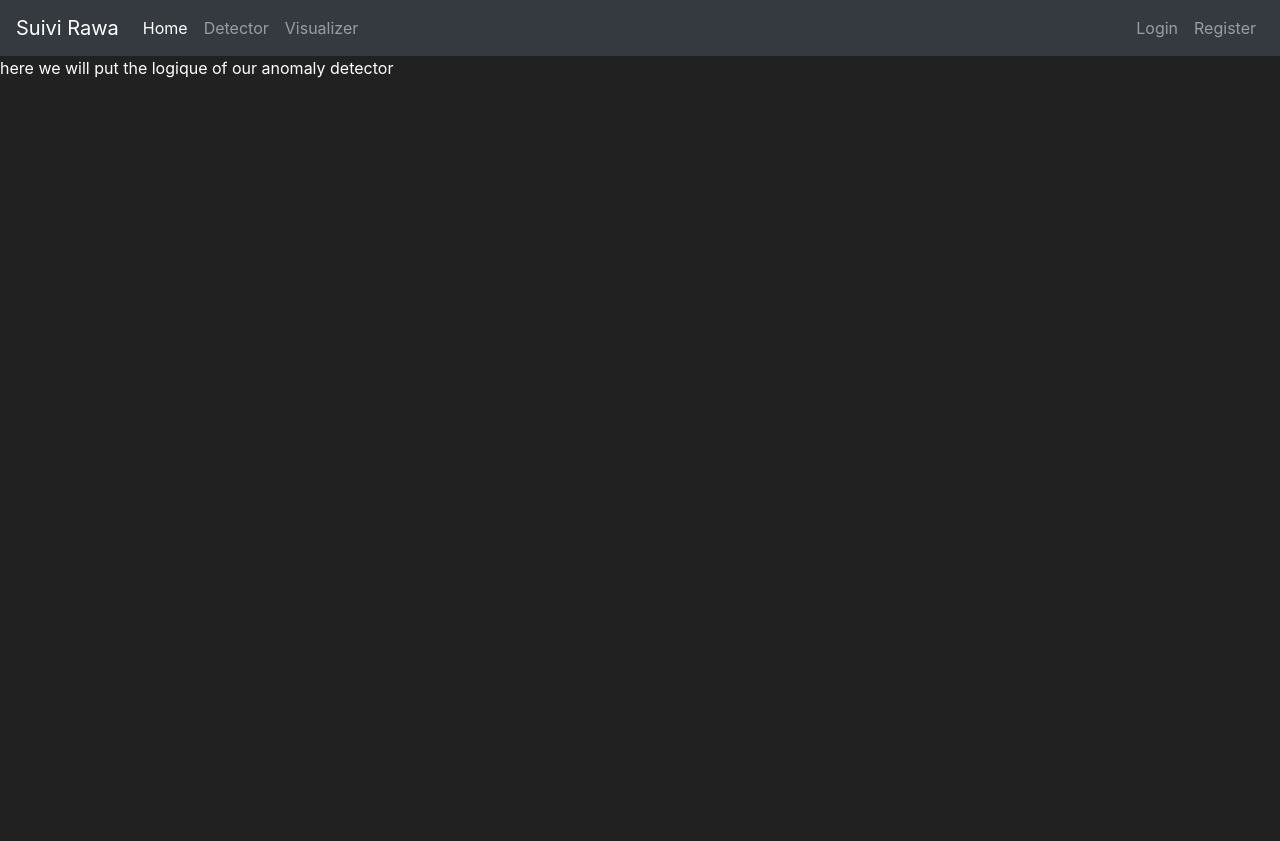
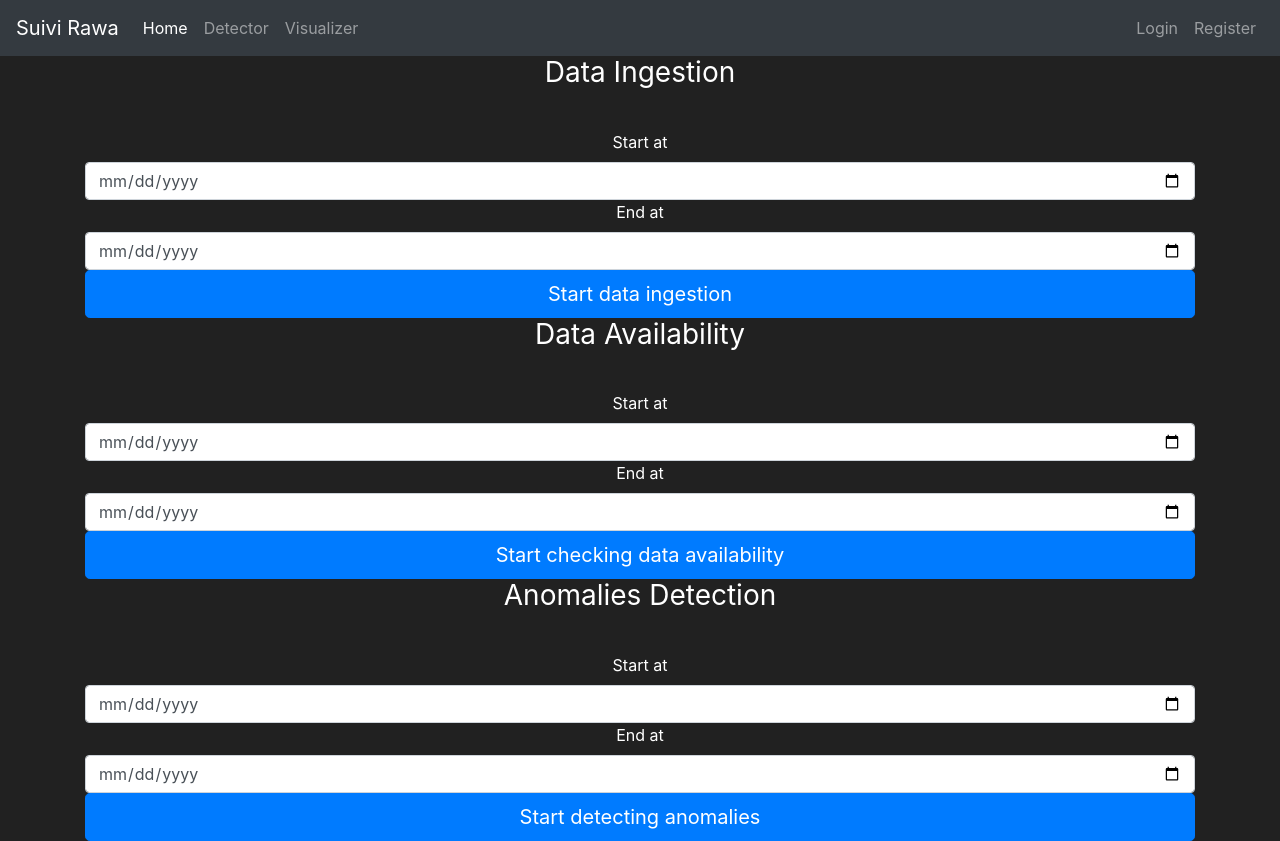
Before and after one commit to lahoucinemkh/Energe_overconsumption_detection_v2, a Flask app: template src/anomalyDetector/templates/detector.html in a window 1280 px wide. Before the commit the page ends 78 px from the top, so only its background shows below. Run offline with Flask 3, Linux system fonts and the light colour scheme; the template is opened without the code that fills it: values that come from a table or form of the project are taken from there, others are empty; some libraries are stand-ins or nearby versions.

Commit message:
the page of processing data added

```diff
--- a/config/config.yaml
+++ b/config/config.yaml
@@ -1,2 +1,8 @@
+artifacts_root: artifacts
+
 data_ingestion:
   token_URL: https://auth.greenyellow.com/realms/gy-prod/protocol/openid-connect/token
+
+
+data_availability:
+  root_dir: artifacts/data_availability
--- a/src/anomalyDetector/entity/config_entity.py
+++ b/src/anomalyDetector/entity/config_entity.py
@@ -12,3 +12,7 @@ class BaseModelConfig:
     params_time_margin: float
     params_date_margin: float
     params_hours_margin: float
+
+@dataclass(frozen=True)
+class DataAvailabilityConfig:
+    root_dir: Path
--- a/src/anomalyDetector/forms.py
+++ b/src/anomalyDetector/forms.py
@@ -1,8 +1,10 @@
 from flask_wtf import FlaskForm
-from wtforms import StringField, PasswordField, SubmitField
+from wtforms import StringField, PasswordField, SubmitField, DateField
 from wtforms.validators import Length, EqualTo, Email, DataRequired, ValidationError
 from anomalyDetector.db.models import User
 from anomalyDetector.db.db import session
+
+
 
 
 class RegisterForm(FlaskForm):
@@ -27,3 +29,19 @@ class LoginForm(FlaskForm):
     username = StringField(label='User Name:', validators=[DataRequired()])
     password = PasswordField(label='Password:', validators=[DataRequired()])
     submit = SubmitField(label='Sign in')
+
+
+class DataIngestionForm(FlaskForm):
+    start_date = DateField('Start at')
+    end_date = DateField('End at')
+    submit = SubmitField('Start data ingestion')
+
+class DataAvailabilityForm(FlaskForm):
+    start_date = DateField('Start at')
+    end_date = DateField('End at')
+    submit = SubmitField('Start checking data availability')
+
+class BaseModelForm(FlaskForm):
+    start_date = DateField('Start at')
+    end_date = DateField('End at')
+    submit = SubmitField('Start detecting anomalies')
--- a/src/anomalyDetector/pipeline/stage_02_base_model.py
+++ b/src/anomalyDetector/pipeline/stage_02_base_model.py
@@ -3,7 +3,7 @@ from anomalyDetector.components.base_model import BaseModel
 from anomalyDetector import logger
 
 
-STAGE_NAME = "base model"
+STAGE_NAME = "base model stage"
 
 class BaseModelTrainingPipeline:
     def __init__(self, id, start, end, site_code, closing_hour_week, opening_hour_week, threshold, margin, closing_hour_sun, opening_hour_sun):
--- /dev/null
+++ b/src/anomalyDetector/pipeline/stage_03_data_availability.py
@@ -0,0 +1,17 @@
+from anomalyDetector.config.configuration import ConfigurationManager
+from anomalyDetector.components.data_availability import DataAvailability
+from anomalyDetector import logger
+
+STAGE_NAME = "data availability stage"
+
+class DataAvailabilityTrainingPipeline:
+    def __init__(self, start, end):
+        self.start = start
+        self.end = end
+
+
+    def main(self):
+        config = ConfigurationManager()
+        data_availability_config = config.get_data_availability_config()
+        data_availability = DataAvailability(self.start, self.end, config=data_availability_config)
+        data_availability.check_AVAILABILITY()
--- a/src/anomalyDetector/routes.py
+++ b/src/anomalyDetector/routes.py
@@ -1,7 +1,12 @@
 from anomalyDetector import app
 from flask import render_template, redirect, url_for, flash
-from anomalyDetector.db.models import User
-from anomalyDetector.forms import RegisterForm, LoginForm
+from anomalyDetector import logger
+from datetime import datetime
+from anomalyDetector.pipeline.stage_01_data_ingestion import DataIngestionTrainingPipeline
+from anomalyDetector.pipeline.stage_02_base_model import BaseModelTrainingPipeline
+from anomalyDetector.pipeline.stage_03_data_availability import DataAvailabilityTrainingPipeline
+from anomalyDetector.db.models import User, Site
+from anomalyDetector.forms import RegisterForm, LoginForm, DataIngestionForm, DataAvailabilityForm, BaseModelForm
 from anomalyDetector.db.db import session
 from flask_login import login_user, logout_user, login_required
 
@@ -11,10 +16,132 @@ from flask_login import login_user, logout_user, login_required
 def home_page():
     return render_template('home.html')
 
-@app.route('/detector')
-@login_required
+@app.route('/detector', methods=['GET', 'POST'])
+#@login_required
 def detector_page():
-    return render_template('detector.html')
+    DataIngestion = DataIngestionForm()
+    DataAvailability = DataAvailabilityForm()
+    BaseModel = BaseModelForm()
+
+    if DataIngestion.validate_on_submit():
+        sites_from_db = session.query(Site).all()
+
+        id_list=[]
+        codeRef_list=[]
+        siteRef_list =[]
+        brancheRef_list =[]
+        #noDataList=[]
+
+        start = DataIngestion.start_date.data
+        end = DataIngestion.end_date.data
+
+
+            # Iterate over the queried sites
+        for site in sites_from_db:
+            codeRef_list.append(site.site_code)
+            siteRef_list.append(site.name)
+            brancheRef_list.append(site.branch)
+            id_list.append(site.id)
+
+
+        STAGE_NAME = "Data Ingestion stage"
+        try:
+           logger.info(f">>>>>> stage {STAGE_NAME} started <<<<<<")
+           data_ingestion = DataIngestionTrainingPipeline(start, end, id_list, codeRef_list, siteRef_list, brancheRef_list)
+           data_ingestion.main()
+           logger.info(f">>>>>> stage {STAGE_NAME} completed <<<<<<\n\nx==========x")
+        except Exception as e:
+                logger.exception(e)
+                raise e
+        flash(f"Stage of data ingestion passed successfully!", category='success')
+
+    if DataIngestion.errors != {}: #If there are not errors from the validations
+        for err_msg in DataIngestion.errors.values():
+            flash(f'There was an error: {err_msg}', category='danger')
+
+    if DataAvailability.validate_on_submit():
+        start = DataAvailability.start_date.data
+        end = DataAvailability.end_date.data
+
+
+        STAGE_NAME = "Data Availability stage"
+        try:
+           logger.info(f">>>>>> stage {STAGE_NAME} started <<<<<<")
+           data_availability = DataAvailabilityTrainingPipeline(start, end)
+           data_availability.main()
+           logger.info(f">>>>>> stage {STAGE_NAME} completed <<<<<<\n\nx==========x")
+        except Exception as e:
+                logger.exception(e)
+                raise e
+        flash(f"Stage of data availability passed successfully!", category='success')
+
+    if DataIngestion.errors != {}: #If there are not errors from the validations
+        for err_msg in DataIngestion.errors.values():
+            flash(f'There was an error: {err_msg}', category='danger')
+
+    if DataIngestion.validate_on_submit():
+        start = datetime.combine(BaseModel.start_date.data, datetime.min.time())
+        end = datetime.combine(BaseModel.end_date.data, datetime.min.time())
+
+
+
+        sites_from_db = session.query(Site).all()
+
+        id_list=[]
+        codeRef_list=[]
+        fer_list = []
+        ouv_list = []
+        tal_list = []
+        marg = []
+        dfer_list = []
+        douv_list = []
+
+
+
+        # Iterate over the queried sites
+        for site in sites_from_db:
+           id_list.append(site.id)
+           codeRef_list.append(site.site_code)
+           fer_list.append(site.closing_hour_week)
+           ouv_list.append(site.opening_hour_week)
+           tal_list.append(site.winter_threshold)
+           marg.append(site.margin)
+           dfer_list.append(site.closing_hour_sun)
+           douv_list.append(site.opening_hour_sun)
+
+        for i in range(len(codeRef_list)):
+           site_code = codeRef_list[i]
+           # Définition des heures d'ouverture et de fermeture de l'entreprise
+           opening_hour_week = ouv_list[i]
+           closing_hour_week = fer_list[i]
+
+           closing_hour_sun = dfer_list[i]
+           opening_hour_sun = douv_list[i]
+
+          # Définition du talon de consommation
+           threshold = tal_list[i]
+           margin = marg[i]
+           id = id_list[i]
+
+
+           STAGE_NAME = "base model"
+           try:
+              logger.info(f"*******************")
+              logger.info(f">>>>>> stage {STAGE_NAME} started <<<<<<")
+              prepare_base_model = BaseModelTrainingPipeline(id, start, end, site_code, closing_hour_week, opening_hour_week, threshold, margin, closing_hour_sun, opening_hour_sun)
+              prepare_base_model.main()
+              logger.info(f">>>>>> stage {STAGE_NAME} completed <<<<<<\n\nx==========x")
+           except Exception as e:
+                 logger.exception(e)
+                 raise e
+        flash(f"Stage of anomalies detection passed successfully!", category='success')
+
+    if DataIngestion.errors != {}: #If there are not errors from the validations
+        for err_msg in DataIngestion.errors.values():
+            flash(f'There was an error: {err_msg}', category='danger')
+
+
+    return render_template('detector.html', DataIngestion=DataIngestion, DataAvailability=DataAvailability, BaseModel=BaseModel)
 
 @app.route('/register', methods=['GET', 'POST'])
 def register_page():
--- a/src/anomalyDetector/templates/detector.html
+++ b/src/anomalyDetector/templates/detector.html
@@ -4,5 +4,57 @@
 {% endblock %}
 
 {% block content %}
-   here we will put the logique of our anomaly detector
+<body class="text-center">
+  <div class="container">
+      <form method="POST" class="form-signin" style="color:white">
+          {{ DataIngestion.hidden_tag() }}
+          <h1 class="h3 mb-3 font-weight-normal">
+              Data Ingestion
+          </h1>
+          <br>
+          {{ DataIngestion.start_date.label() }}
+          {{ DataIngestion.start_date(class="form-control", placeholder="Start date") }}
+
+          {{ DataIngestion.end_date.label() }}
+          {{ DataIngestion.end_date(class="form-control", placeholder="End date") }}
+
+
+          {{ DataIngestion.submit(class="btn btn-lg btn-block btn-primary") }}
+
+      </form>
+      <form method="POST" class="form-signin" style="color:white">
+        {{ DataAvailability.hidden_tag() }}
+        <h1 class="h3 mb-3 font-weight-normal">
+            Data Availability
+        </h1>
+        <br>
+        {{ DataAvailability.start_date.label() }}
+        {{ DataAvailability.start_date(class="form-control", placeholder="Start date") }}
+
+        {{ DataAvailability.end_date.label() }}
+        {{ DataAvailability.end_date(class="form-control", placeholder="End date") }}
+
+
+        {{ DataAvailability.submit(class="btn btn-lg btn-block btn-primary") }}
+
+      </form>
+      <form method="POST" class="form-signin" style="color:white">
+        {{ BaseModel.hidden_tag() }}
+        <h1 class="h3 mb-3 font-weight-normal">
+            Anomalies Detection
+        </h1>
+        <br>
+        {{ BaseModel.start_date.label() }}
+        {{ BaseModel.start_date(class="form-control", placeholder="Start date") }}
+
+        {{ BaseModel.end_date.label() }}
+        {{ BaseModel.end_date(class="form-control", placeholder="End date") }}
+
+
+        {{ BaseModel.submit(class="btn btn-lg btn-block btn-primary") }}
+
+      </form>
+  </div>
+</body>
+
 {% endblock %}
```
Also changed, not shown: main.py (+45 -45 lines), src/anomalyDetector/components/data_availability.py (+8 -4 lines), src/anomalyDetector/config/configuration.py (+17 -2 lines), pool_P10.csv, src/anomalyDetector/statics/greenyelow.png (added), src/anomalyDetector/templates/images/greenyelow.png (added), 2 other files.
